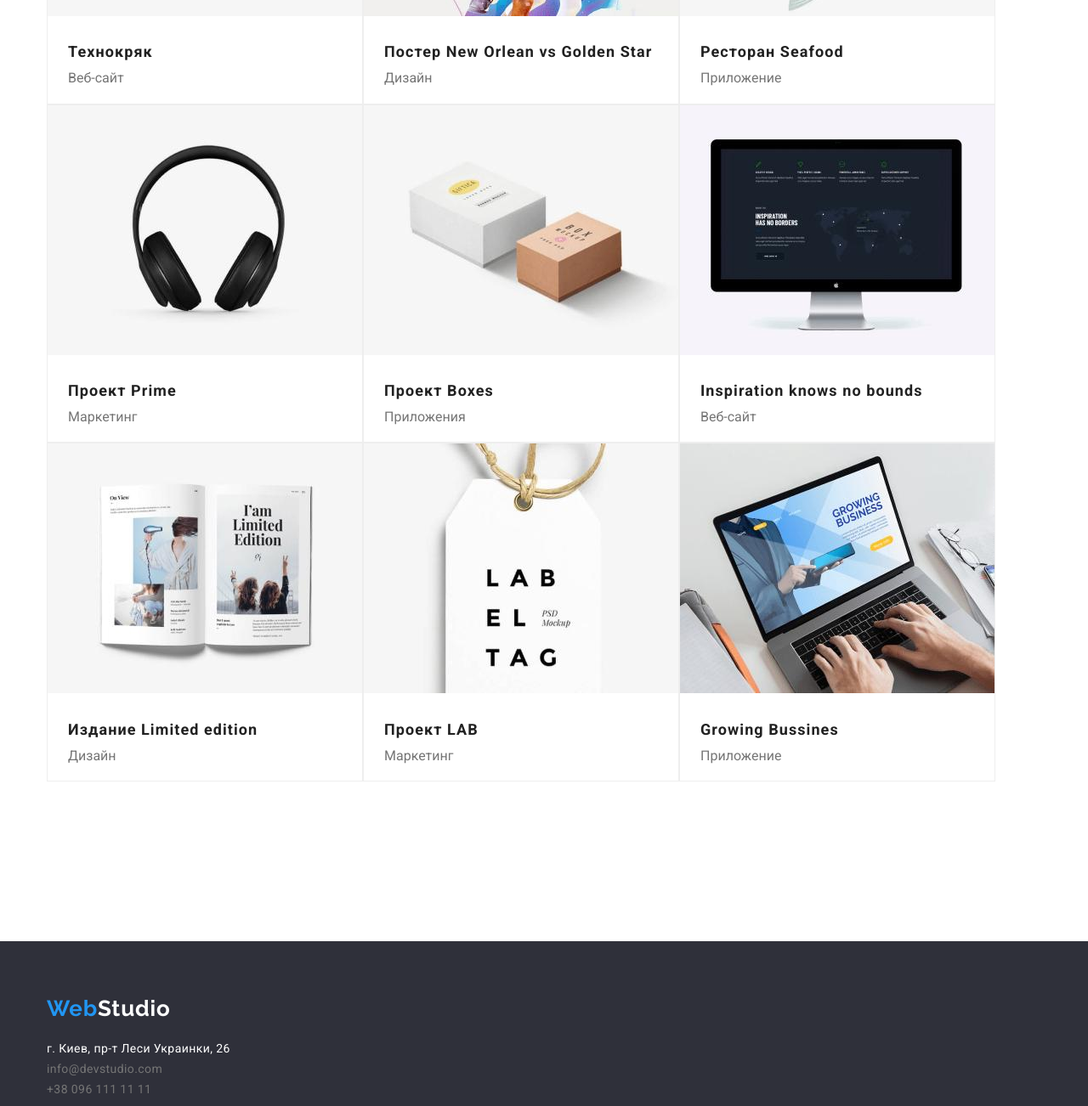
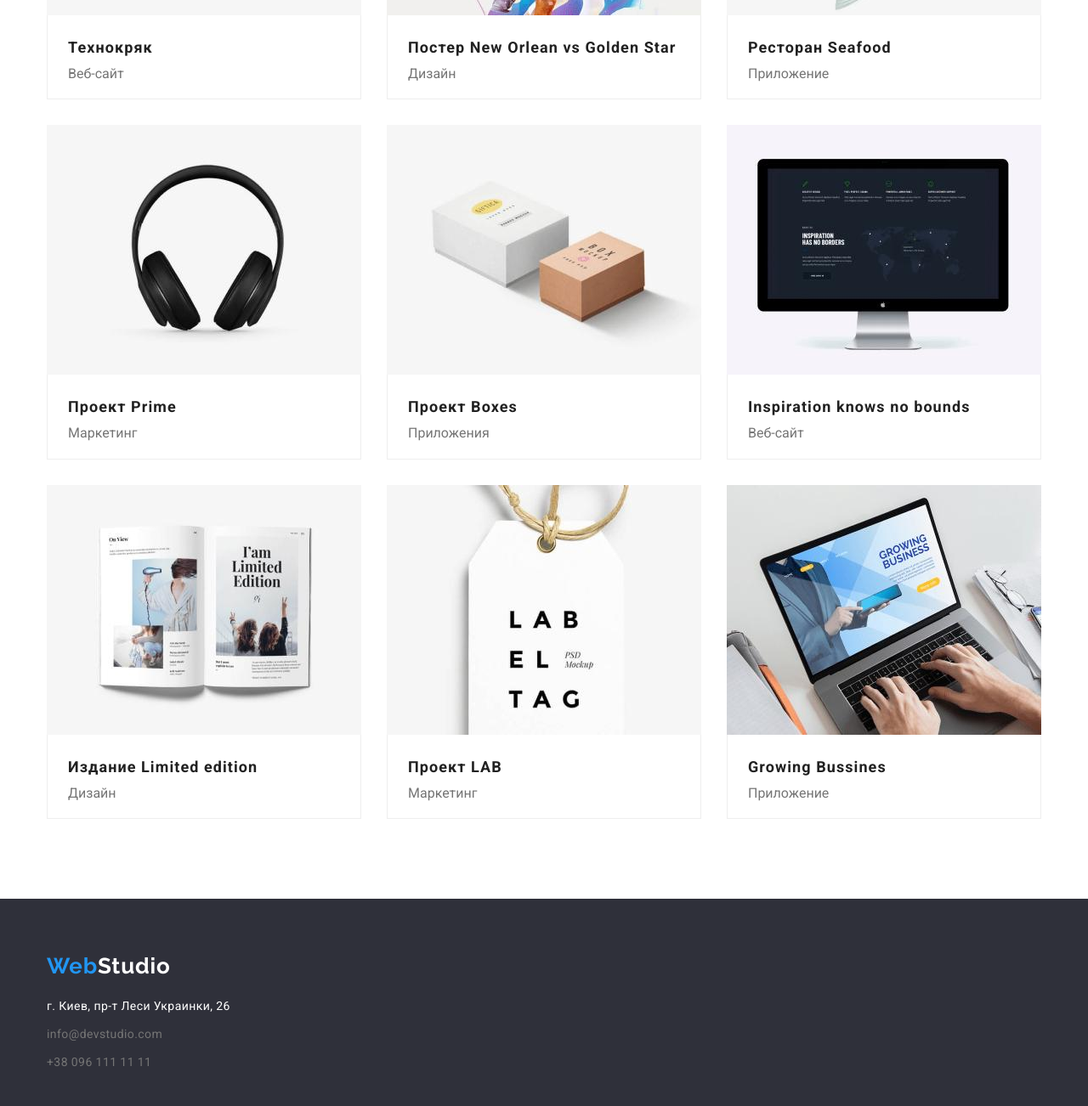
Before and after one commit to OleksandrTymoshenko/goit-markup-hw-03, a plain HTML site: page portfolio.html in a window 1280 px wide. Shown: the part 578-1880 px from the top of the page at 85% size. Drawn offline with nearby package versions, Linux system fonts and the light colour scheme.

Commit message:
Вносит правки после получения комментариев

```diff
--- a/css/styles.css
+++ b/css/styles.css
@@ -13,6 +13,8 @@
 /*герой и подвал background: #2F303A; */
 /*чем мы занимаемся background: #E5E5E5; */
 /*наша команда background: #F5F4FA; */
+/*
+ <!-- <a class="link-portfolio" href="#"> --> */
 
 :root {
   --primary-text-color: #757575;
@@ -23,6 +25,7 @@
   --hero-footer-bgc: #2f303a;
   --secondary-bgc: #f5f4fa;
   --footer-phone-mail-text: rgba(255, 255, 255, 0.6);
+  --card-set-gap: 30px;
 }
 
 /* The main parameters of styling and utilits */
@@ -190,6 +193,7 @@ ul {
   display: flex;
   margin-left: auto;
 }
+
 /* Main page content */
 /* Banner Hero */
 
@@ -242,22 +246,26 @@ ul {
 
 /* Features WebStudio */
 
-.features-item {
-  margin-right: 30px;
+.features {
   padding-top: 94px;
 }
 
-.text-item {
-  font-style: 400;
-  font-size: 14px;
-  line-height: 1.71;
+.section-title {
+  color: var(--title-text-color);
+  font-size: 36px;
+  line-height: 1.16;
+  text-align: center;
   letter-spacing: 0.03em;
-  color: var(--primary-text-color);
 }
 
 .features-list {
   display: flex;
 }
+
+.features-item {
+  margin-right: 30px;
+}
+
 .list-title {
   margin-right: 30px;
   margin-bottom: 10px;
@@ -274,12 +282,12 @@ ul {
   margin-right: 0;
 }
 
-.section-title {
-  color: var(--title-text-color);
-  font-size: 36px;
-  line-height: 1.16;
-  text-align: center;
+.text-item {
+  font-style: 400;
+  font-size: 14px;
+  line-height: 1.71;
   letter-spacing: 0.03em;
+  color: var(--primary-text-color);
 }
 
 /* Products */
@@ -409,6 +417,12 @@ ul {
 }
 
 /* Footer contacts */
+
+.footer-address {
+  margin-top: 20px;
+  margin-bottom: 9px;
+}
+
 .address {
   color: var(--white-bgc-text-color);
   background-color: var(--hero-footer-bgc);
@@ -418,10 +432,28 @@ ul {
   letter-spacing: 0.03em;
   text-decoration: none;
   font-style: normal;
-  margin-top: 20px;
+  margin-bottom: 9px;
 }
 
-.footer-mail,
+.footer-email {
+  margin-top: 9px;
+  margin-bottom: 9px;
+}
+
+.footer-phone {
+  margin-top: 9px;
+  margin-bottom: 9px;
+}
+
+.footer-mail {
+  color: var(--footer-phone-mail);
+  font-weight: 400;
+  font-size: 14px;
+  line-height: 1.71;
+  letter-spacing: 0.03em;
+  text-decoration: none;
+}
+
 .footer-tel {
   color: var(--footer-phone-mail);
   font-weight: 400;
@@ -429,7 +461,7 @@ ul {
   line-height: 1.71;
   letter-spacing: 0.03em;
   text-decoration: none;
-  margin-top: 9px;
+  margin-top: 80px;
 }
 
 .footer-mail:hover,
@@ -490,33 +522,46 @@ ul {
 
 /* Portfolio main content */
 
-.portfolio {
+.card-container {
+  width: 1200px;
+  padding-left: 15px;
+  padding-right: 15px;
   padding-bottom: 94px;
+  margin: 0 auto;
 }
 
-.portfolio-list.card-set {
+/* Card-set */
+
+.card-set {
+  padding: 0;
+  margin: 0;
+  list-style: none;
   display: flex;
   flex-wrap: wrap;
-  margin-left: -30px;
-  margin-top: -30px;
-}
-.portfolio-list {
-  display: flex;
-  flex-wrap: wrap;
-  padding-bottom: 94px;
+  margin-left: calc(-1 * var(--card-set-gap));
+  margin-top: calc(-1 * var(--card-set-gap));
 }
 
-.item-portfolio {
-  flex-basis: calc((100% - 90) / 3);
-  box-sizing: border-box;
-  border: 1px solid #eeeeee;
+.card-set > .item-portfolio {
+  flex-basis: calc(100% / 3 - var(--card-set-gap));
+  margin-left: var(--card-set-gap);
+  margin-top: var(--card-set-gap);
 }
 
-.link-portfolio {
-  text-decoration: none;
+img {
+  display: block;
+  max-width: 100%;
+  height: auto;
 }
 
-.portfolio-title {
+.card-content {
+  border-bottom: 1px solid #eeeeee;
+  border-left: 1px solid #eeeeee;
+  border-right: 1px solid #eeeeee;
+  padding: 20px, 24px, 20px, 24px;
+}
+
+.card-heading {
   color: var(--title-text-color);
   font-family: Roboto;
   font-style: normal;
@@ -530,7 +575,7 @@ ul {
   padding-left: 24px;
 }
 
-.portfolio-item {
+.card-text {
   color: var(--primary-text-color);
   text-align: start;
   padding-top: 4px;
--- a/portfolio.html
+++ b/portfolio.html
@@ -59,76 +59,120 @@
             </ul>
         </div>
     <!-- Портфолио 3 на 3 -->
-        <div class="container">
-            <ul class="portfolio-list list">
+        <div class="card-container">
+            <ul class="card-set">
                 <li class="item-portfolio">
-                    <a class="link-portfolio" href="#">
+                    <article class="card">
+                        <div class="card-thumb">
                         <img src="images/techno.jpg" width="370" alt="Technokryak" title="Technokryak">
-                        <h2 class="portfolio-title">Технокряк</h2>
-                        <p class="portfolio-item">Веб-сайт</p>
-                    </a>
+                        </div>
+                        <div class="card-content">
+                        <h2 class="card-heading">Технокряк</h2>
+                        <p class="card-text">Веб-сайт</p>
+                        </div>
+                    </article>
                 </li>
+
                 <li class="item-portfolio">
-                    <a class="link-portfolio" href="#">
+                    <article class="card">
+                        <div class="card-thumb">
                         <img src="images/orlean.jpg" width="370" height="294" alt="Постер New Orlean vs Golden Star"
                                 title="Poster New Orlean vs Golden Star">
-                        <h2 class="portfolio-title">Постер New Orlean vs Golden Star</h2>
-                        <p class="portfolio-item">Дизайн</p>
-                    </a>
+                        </div>
+                        <div class="card-content">
+                        <h2 class="card-heading">Постер New Orlean vs Golden Star</h2>
+                        <p class="card-text">Дизайн</p>
+                        </div>
+                    </article>
                 </li>
+
                 <li class="item-portfolio">
-                    <a class="link-portfolio" href="">
+                    <article class="card">
+                        <div class="card-thumb">
                         <img src="images/seafood.jpg" width="370" height="294" alt="Restaurant Seafood"
                                 title="Restaurant Seafood">
-                        <h2 class="portfolio-title">Ресторан Seafood</h2>
-                        <p class="portfolio-item">Приложение</p>
-                    </a>
+                        </div>
+                        <div class="card-content">
+                        <h2 class="card-heading">Ресторан Seafood</h2>
+                        <p class="card-text">Приложение</p>
+                        </div>
+                    </article>
                 </li>
+
                 <li class="item-portfolio">
-                    <a class="link-portfolio" href="">
+                    <article class="card">
+                        <div class="card-thumb">
                         <img src="images/prime.jpg" width="370" height="294" alt="Project Prime" title="Project Prime">
-                        <h2 class="portfolio-title">Проект Prime</h2>
-                        <p class="portfolio-item">Маркетинг</p>
-                    </a>
+                        </div>
+                        <div class="card-content">
+                        <h2 class="card-heading">Проект Prime</h2>
+                        <p class="card-text">Маркетинг</p>
+                        </div>
+                    </article>
                 </li>
+
                 <li class="item-portfolio">
-                    <a class="link-portfolio" href="">
+                    <article class="card">
+                        <div class="card-thumb">
                         <img src="images/project-boxes.jpg" width="370" height="294" alt="Project Boxes"
                                 title="Project Boxes">
-                        <h2 class="portfolio-title">Проект Boxes</h2>
-                        <p class="portfolio-item">Приложения</p>
-                    </a>
+                        </div>
+                        <div class="card-content">
+                        <h2 class="card-heading">Проект Boxes</h2>
+                        <p class="card-text">Приложения</p>
+                        </div>
+                    </article>
                 </li>
+
                 <li class="item-portfolio">
-                    <a class="link-portfolio" href="">
+                    <article class="card">
+                        <div class="card-thumb">
                         <img src="images/Inspiration-has-no-borders.jpg" width="370" height="294"
                                 alt="Inspiration has no Borders" title="Inspiration has no Borders">
-                        <h2 class="portfolio-title">Inspiration knows no bounds</h2>
-                        <p class="portfolio-item">Веб-сайт</p>
-                    </a>
+                        </div>
+                        <div class="card-content">
+                        <h2 class="card-heading">Inspiration knows no bounds</h2>
+                        <p class="card-text">Веб-сайт</p>
+                        </div>
+                    </article>
                 </li>
+
                 <li class="item-portfolio">
-                    <a class="link-portfolio" href="">
+                    <article class="card">
+                        <div class="card-thumb">
                         <img src="images/limited-edition.jpg" width="370" height="294" alt="Limited edition"
                                 title="Limited edition">
-                        <h2 class="portfolio-title">Издание Limited edition</h2>
-                        <p class="portfolio-item">Дизайн</p>
-                    </a>
+                        </div>
+                        <div class="card-content">
+                        <h2 class="card-heading">Издание Limited edition</h2>
+                        <p class="card-text">Дизайн</p>
+                        </div>
+                    </article>
                 </li>
+
                 <li class="item-portfolio">
-                    <a class="link-portfolio" href="">
+                    <article class="card">
+                        <div class="card-thumb">
                         <img src="images/lab.jpg" width="370" height="294" alt="Project LAB" title="Project LAB">
-                        <h2 class="portfolio-title">Проект LAB</h2>
-                        <p class="portfolio-item">Маркетинг</p>
-                    </a>
+                        </div>
+                        <div class="card-content">
+                        <h2 class="card-heading">Проект LAB</h2>
+                        <p class="card-text">Маркетинг</p>
+                        </div>
+                    </article>
                 </li>
+
                 <li class="item-portfolio">
-                    <a class="link-portfolio" href="">
+                    <article class="card">
+                        <div class="card-thumb">
                         <img src="images/growing-business.jpg" width="370" height="294" alt="Growing Bussines"
                                 title="Growing Bussines">
-                        <h2 class="portfolio-title">Growing Bussines</h2>
-                        <p class="portfolio-item">Приложение</p>
-                    </a>
+                        </div>
+                        <div class="card-content">
+                        <h2 class="card-heading">Growing Bussines</h2>
+                        <p class="card-text">Приложение</p>
+                        </div>
+                    </article>
                 </li>
             </ul>
     </div>
@@ -138,10 +182,15 @@
     <footer class="footer">
         <div class="footer-container">
             <a class="footer-logo" href="/"><span class="web">Web</span>Studio</a>
+            <div class="footer-address">
                 <address class="address">г. Киев, пр-т Леси Украинки, 26</address>
+            </div>
+            <div class="footer-email">
                 <a class="footer-mail" href="mailto:info@devstudio.com">info@devstudio.com</a>
-            <br>
+            </div>
+            <div class="footer-phone">
                 <a class="footer-tel" href="tel:+380961111111">+38 096 111 11 11</a>
+            </div>
         </div>
     </footer>
     </body>
```
Also changed, not shown: index.html (+6 -1 lines). Lines whose indentation alone changed are shown as unchanged.
